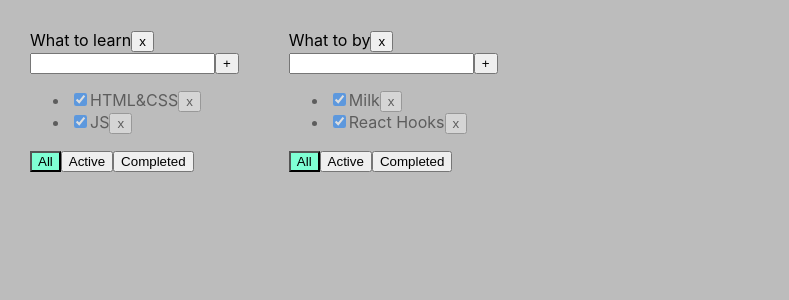
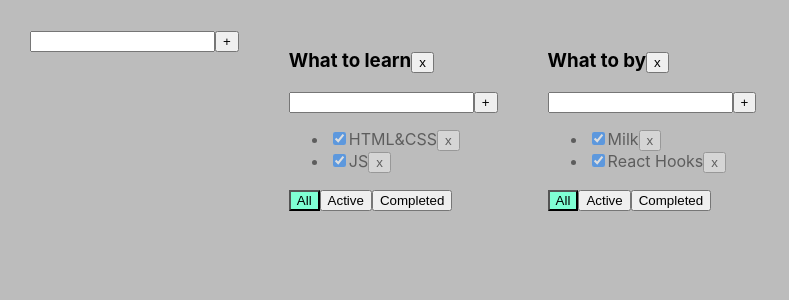
Before and after one commit to SlavaShensev/Todo_TS, a React (Create React App) app: page / in a window 1280 px wide. Shown: the top 300 px of the page, without its empty margins (0-789 px from the left). Built offline with nearby package versions, Linux system fonts and the light colour scheme.

Commit message:
6_5_done

```diff
--- a/src/App.tsx
+++ b/src/App.tsx
@@ -2,9 +2,10 @@ import React, {useState} from "react";
 import Todolist, {TasksType} from "./component/ToDo";
 import './App.css';
 import {v1} from "uuid";
+import AddItemForm from "./component/AddItemForm";
 
 export type ValueFilterType = 'all' | 'active' | 'completed'
-export type TodoList = {
+export type TodoListType = {
     id: string
     title: string
     filter: ValueFilterType
@@ -14,11 +15,9 @@ type TasksStateType = {
     [key: string]: Array<TasksType>
 }
 const App = () => {
-
     const todoList1 = v1()
     const todoList2 = v1()
-
-    const [todoLists, setTodoLists] = useState<Array<TodoList>>([
+    const [todoLists, setTodoLists] = useState<Array<TodoListType>>([
         {
             id: todoList1,
             title: 'What to learn',
@@ -89,7 +88,22 @@ const App = () => {
         delete tasks[id]
         setTasks({...tasks})
     }
+    const addTodoList = (title: string) => {
+        const newTodoListID = v1()
+        const newTodoList: TodoListType = {
+            id: newTodoListID,
+            title: title,
+            filter: "all"
+        }
+        setTodoLists([newTodoList, ...todoLists])
+        setTasks({
+
+            [newTodoListID]: [],
+            ...tasks,
+        })
+    }
     return <div className='App'>
+        <AddItemForm addItem={addTodoList}/>
         {
             todoLists.map(tl => {
 
--- /dev/null
+++ b/src/component/AddItemForm.tsx
@@ -0,0 +1,47 @@
+import React, {ChangeEvent, useState} from "react";
+
+type AddItemFormPropsType = {
+    addItem: (title: string) => void
+}
+
+const AddItemForm = (props: AddItemFormPropsType) => {
+
+    const [title, setTitle] = useState('')
+    const [error, setError] = useState<string | null>(null)
+
+    const addItem = () => {
+        if (title.trim() !== '') {
+            props.addItem(title)
+            setTitle('')
+        } else {
+            setError('Title is required')
+        }
+    }
+
+    const onChangeHandler = (e: ChangeEvent<HTMLInputElement>) => {
+        setTitle(e.currentTarget.value)
+    }
+
+    const onKeyPressHandler = (e: React.KeyboardEvent) => {
+        setError(null)
+        if (e.key === 'Enter') {
+            addItem()
+        }
+    }
+
+    return <div>
+        <input value={title}
+               onChange={onChangeHandler}
+               onKeyPress={onKeyPressHandler}
+               className={error ? 'error' : ''}
+        />
+        <button onClick={addItem}>
+            +
+        </button>
+        {error && <div className={'error-message'}>
+            {error}
+        </div>}
+    </div>
+}
+
+export default AddItemForm
--- /dev/null
+++ b/src/component/EditableSpan.tsx
@@ -0,0 +1,16 @@
+import React from "react";
+
+type EditableSpanPropsType = {
+    value: string
+    onChange: (newValue: string)=> void
+}
+
+const EditableSpan = (props: EditableSpanPropsType) => {
+
+
+    return <li>
+
+    </li>
+}
+
+export default EditableSpan
--- a/src/component/ToDo.tsx
+++ b/src/component/ToDo.tsx
@@ -1,5 +1,7 @@
 import React, {useState, ChangeEvent} from "react";
 import {ValueFilterType} from "../App";
+import AddItemForm from "./AddItemForm";
+import EditableSpan from "./EditableSpan";
 
 export type TasksType = {
     id: string
@@ -20,24 +22,8 @@ type TodoListPropsType = {
 }
 
 const Todolist = (props: TodoListPropsType) => {
-    const [title, setTitle] = useState('')
-    const [error, setError] = useState<string | null>(null)
-    const addTask = () => {
-        if (title.trim() !== '') {
-            props.addTask(title, props.id)
-            setTitle('')
-        } else {
-            setError('Title is required')
-        }
-    }
-    const onChangeHandler = (e: ChangeEvent<HTMLInputElement>) => {
-        setTitle(e.currentTarget.value)
-    }
-    const onKeyPressHandler = (e: React.KeyboardEvent) => {
-        setError(null)
-        if (e.key === 'Enter') {
-            addTask()
-        }
+    const addTask = (title: string) => {
+        props.addTask(title, props.id)
     }
     const onAllClickHandler = () => {
         props.changeFilter('all', props.id)
@@ -48,25 +34,19 @@ const Todolist = (props: TodoListPropsType) => {
     const onCompletedClickHandler = () => {
         props.changeFilter('completed', props.id)
     }
+    const removeTodoList = () => {
+        props.removeTodoList(props.id)
+    }
     return <div>
         <div>
-            {props.title}
-            <button onClick={() => {
-                props.removeTodoList(props.id)
-            }}>x
-            </button>
-        </div>
-        <div>
-            <input value={title}
-                   onChange={onChangeHandler}
-                   onKeyPress={onKeyPressHandler}
-            />
-            <button onClick={addTask}>
-                +
-            </button>
-            {error && <div className={'error-message'}>
-                {error}
-            </div>}
+            <h3>
+                {props.title}
+
+                <button onClick={removeTodoList}>x</button>
+            </h3>
+
+            <AddItemForm addItem={addTask}/>
+
         </div>
         <ul>
             {
@@ -79,6 +59,7 @@ const Todolist = (props: TodoListPropsType) => {
                         props.changeStatus(t.id, newIsDoneValue, props.id)
                     }
                     return (
+
                         <li key={t.id}
                             className={t.isDone ? 'is-done' : ''}
                         >
```
